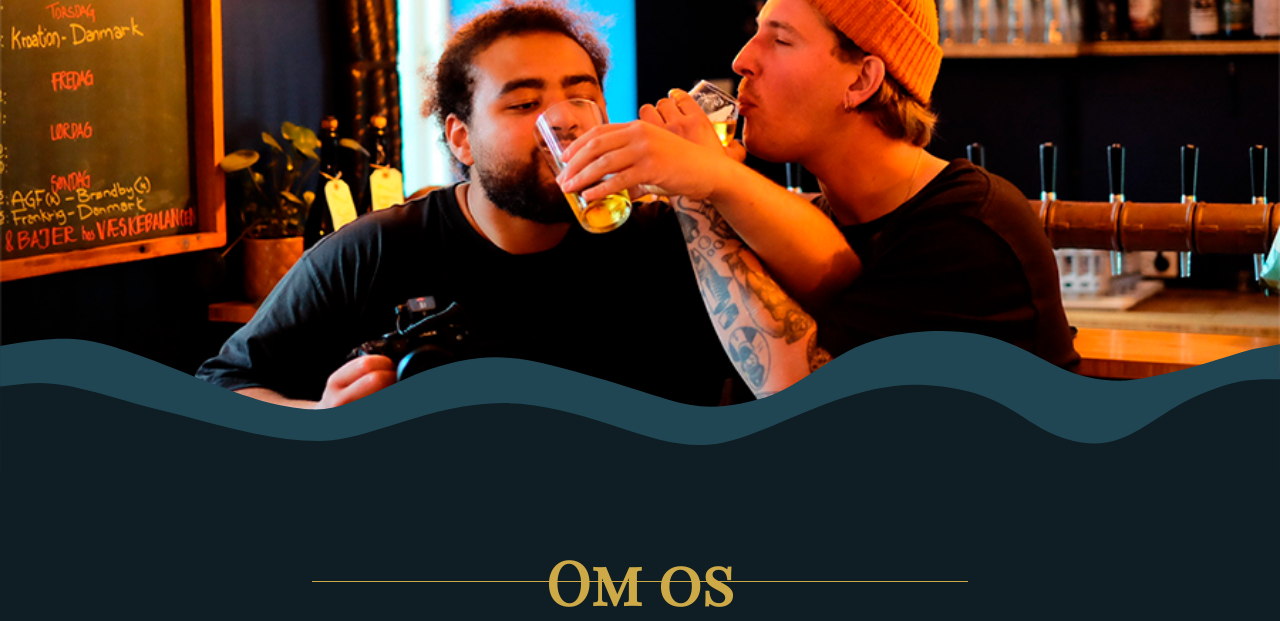
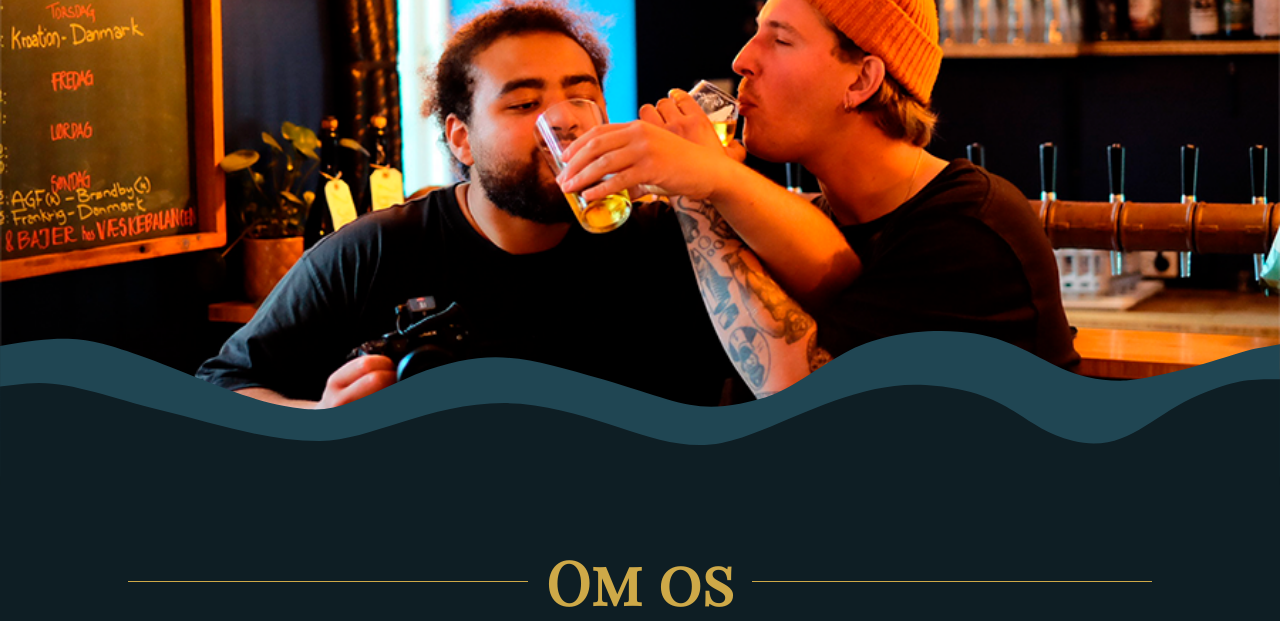
Before and after one commit to Johannahsolem/mobilefirst, a plain HTML site: page mobilefirst/omos.html in a window 1280 px wide. Shown: the part 179-800 px from the top of the page. Drawn offline with Linux system fonts and the light colour scheme; a web font is replaced by a local one.

Commit message:
lige en lille fejl :D

```diff
--- a/mobilefirst/contact.css
+++ b/mobilefirst/contact.css
@@ -429,7 +429,6 @@ h2 {
     .sideoverskrift {
         margin: 200px auto 80px;
         text-align: center;
-        max-width: 820px;
         position: relative;
 
         color: #CEA948;
--- a/mobilefirst/styles.css
+++ b/mobilefirst/styles.css
@@ -33,9 +33,7 @@ p {
 .overskrift {
     margin: 130px auto 30px;
     text-align: center;
-    max-width: 820px;
     position: relative;
-
     color: #CEA948;
     font-size: 14pt;
 }
@@ -243,7 +241,6 @@ p {
     .overskrift {
         margin: 100px auto 50px;
         text-align: center;
-        max-width: 820px;
         position: relative;
 
         color: #CEA948;
```
